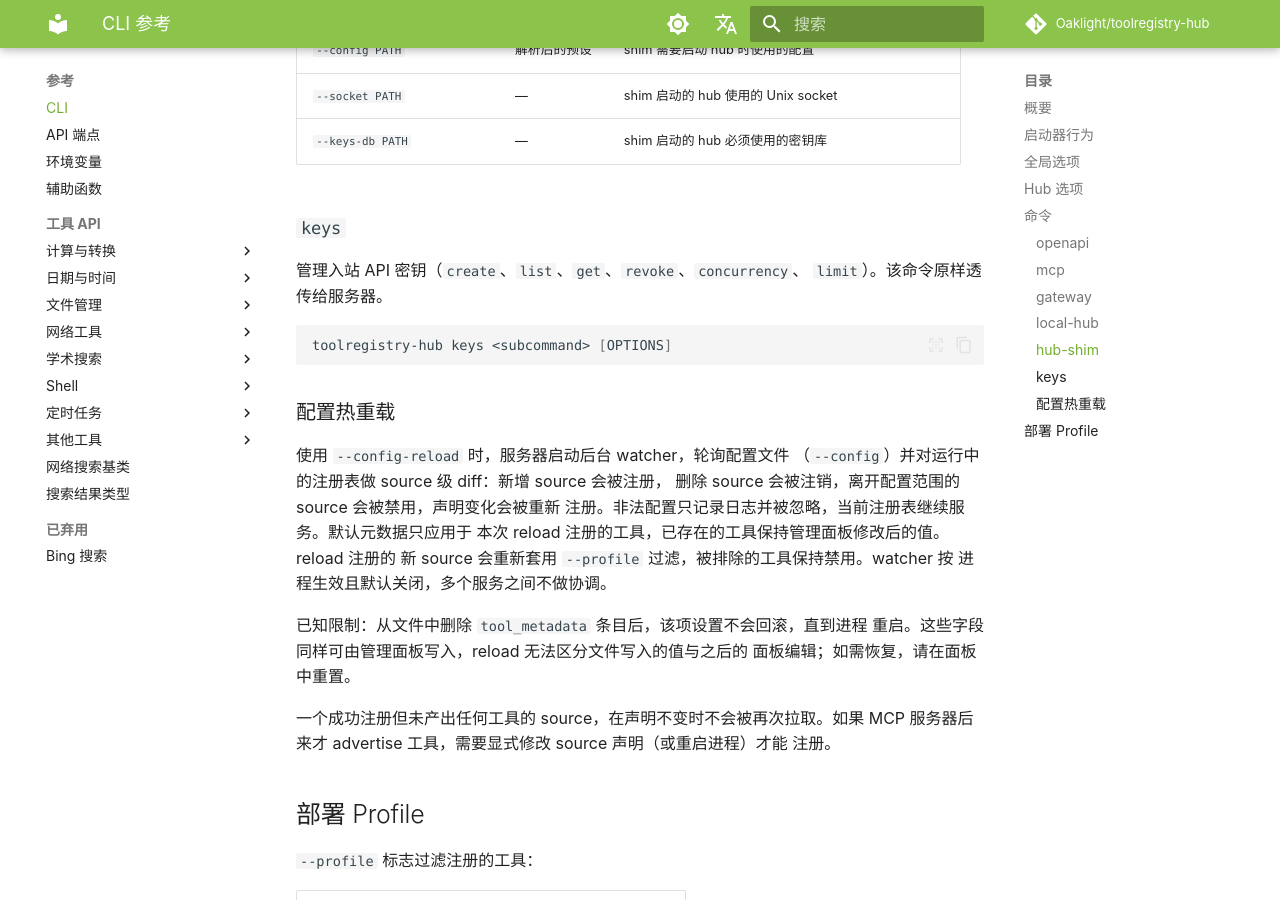
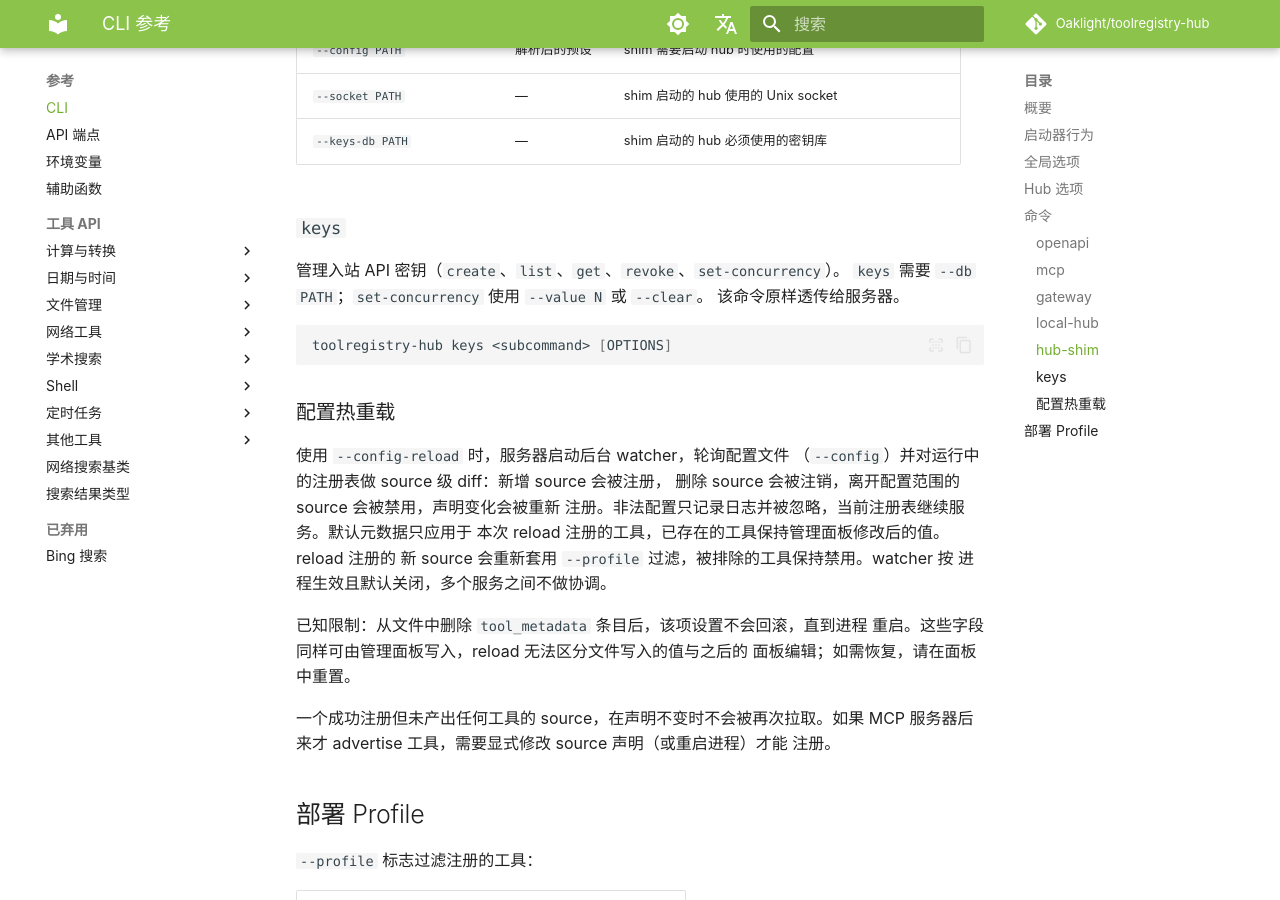
Before and after one commit to Oaklight/toolregistry-hub, an MkDocs documentation site: the page built from docs/reference/cli.md, in a window 1280 px wide and 900 px high, scrolled down 4459 px. Built offline with MkDocs 1.6.1 and Material for MkDocs 9.7.7, drawn with Linux system fonts in a browser that asks for light colours; some web fonts are replaced; comment, search, counter and statistics services are not loaded.

Commit message:
docs(cli): 修正 keys 子命令（#269）

````diff
--- a/docs/reference/cli.md
+++ b/docs/reference/cli.md
@@ -154,8 +154,9 @@ toolregistry-hub hub-shim [OPTIONS]
 
 ### `keys`
 
-管理入站 API 密钥（`create`、`list`、`get`、`revoke`、`concurrency`、
-`limit`）。该命令原样透传给服务器。
+管理入站 API 密钥（`create`、`list`、`get`、`revoke`、`set-concurrency`）。
+`keys` 需要 `--db PATH`；`set-concurrency` 使用 `--value N` 或 `--clear`。
+该命令原样透传给服务器。
 
 ```bash
 toolregistry-hub keys <subcommand> [OPTIONS]
````
